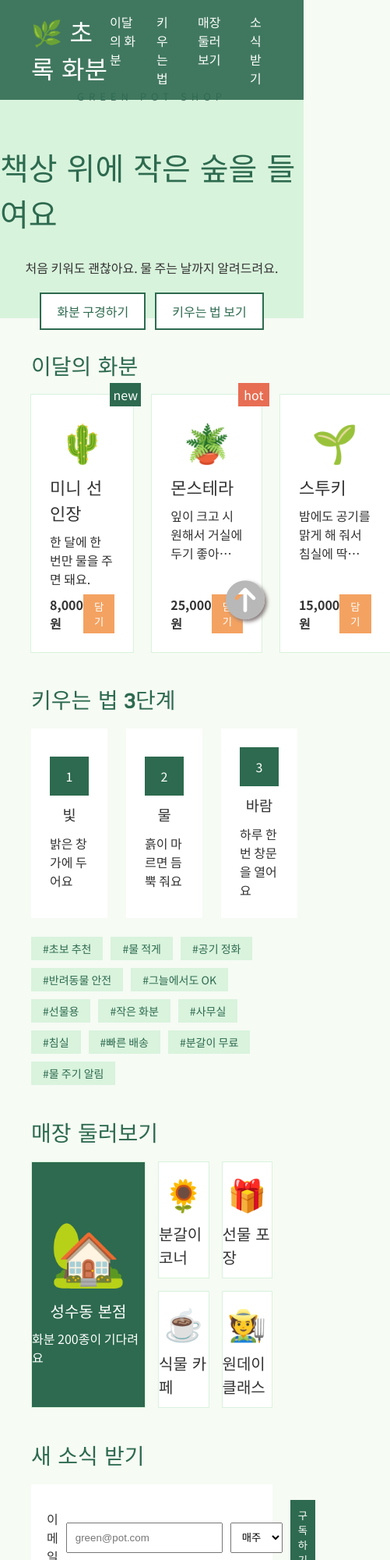
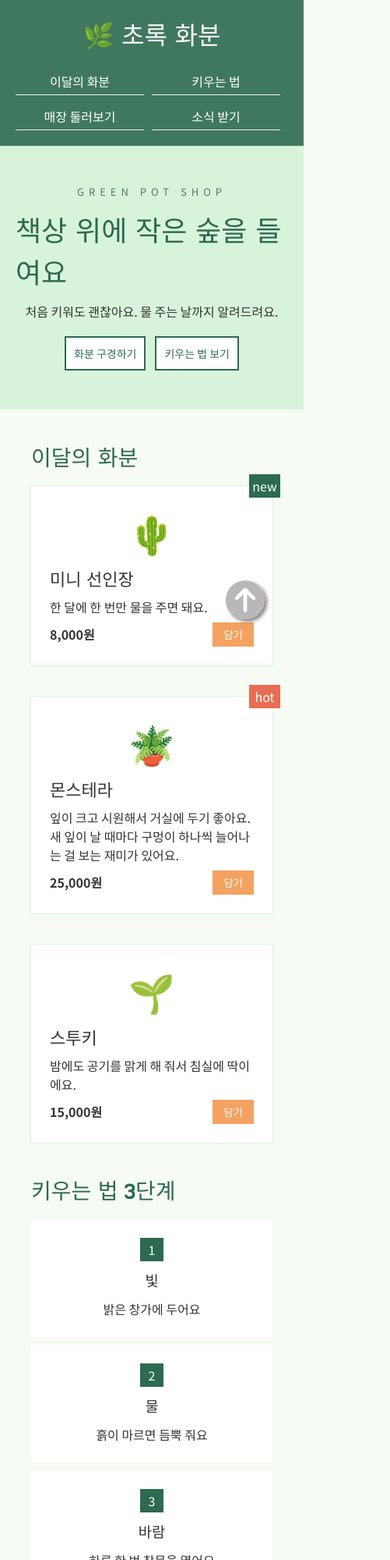
Before and after one commit to leebohyeong/flex-plants, a plain HTML site: page index.html in a window 390 px wide. Shown: the top 2000 px of the page at 78% size, 501 px wide, since content can reach past the window. Drawn offline with Linux system fonts and the light colour scheme.

Commit message:
반응형 작업

```diff
--- a/css/media.css
+++ b/css/media.css
@@ -0,0 +1,98 @@
+@media screen and (max-width: 767px) {
+    header {
+        flex-direction: column;
+        padding: 20px;
+    }
+
+    nav {
+        width: 100%;
+        margin-top: 20px;
+        text-align: center;
+    }
+
+    .menu {
+        flex-wrap: wrap;
+        gap: 10px;
+    }
+
+    .menu li {
+        flex: 0 0 calc(50% - 10px);
+    }
+
+    .menu li a {
+        padding: 5px;
+        border-bottom: 1px solid #eee;
+    }
+
+    .hero {
+        height: 40vh;
+        padding: 0 20px;
+    }
+
+    .hero h2 {
+        font-size: 36px;
+    }
+
+    .btn {
+        padding: 10px;
+        font-size: 14px;
+    }
+
+    .cards {
+        flex-direction: column;
+        gap: 40px;
+    }
+
+    #care ol {
+        grid-template-columns: 1fr;
+        gap: 10px
+    }
+
+    #care .num {
+        width: 30px;
+        height: 30px;
+    }
+
+    .tags {
+        gap: 7px
+    }
+
+    .tags li {
+        padding: 5px;
+        font-size: 13px;
+    }
+
+    .gallery {
+        grid-template-columns: repeat(2, 1fr);
+        grid-template-rows: auto;
+        gap: 10px;
+    }
+
+    .gallery li {
+        padding: 20px;
+    }
+
+    .gallery li:first-child {
+        grid-column: 1 / 3;
+        grid-row: auto;
+    }
+
+
+    form {
+        flex-direction: column;
+        gap: 10px;
+    }
+
+    form > * {
+        width: 100%;
+    }
+
+    footer {
+        flex-direction: column;
+    }
+
+    .sns {
+        margin-top: 20px;
+    }
+
+}
--- a/css/style.css
+++ b/css/style.css
@@ -20,7 +20,7 @@ button {
 }
 
 html {
-    scroll-behavior: smooth;
+    /* scroll-behavior: smooth; */
 }
 
 body {
@@ -67,7 +67,7 @@ header {
 
 .menu {
     display: flex;
-    column-gap: 24px;
+    gap: 24px;
 }
 
 .menu a {
@@ -90,6 +90,7 @@ header {
 }
 
 .hero h2 {
+    padding: 0;
     font-size: 40px;
 }
 
@@ -127,7 +128,7 @@ main {
 
 .cards {
     display: flex;
-    column-gap: 24px;
+    gap: 24px;
 }
 
 .card {
@@ -279,7 +280,7 @@ main {
 
 form {
     display: flex;
-    column-gap: 10px;
+    gap: 10px;
     align-items: center;
     padding: 20px;
     background-color: #fff;
```
